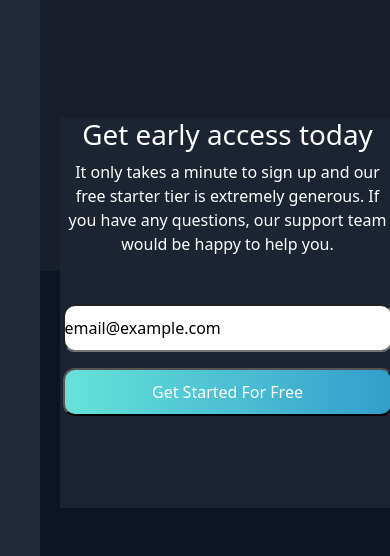
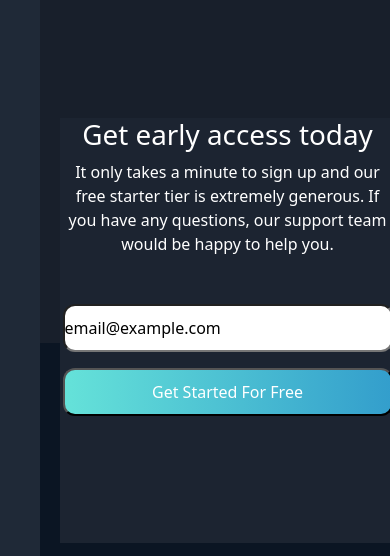
Before and after one commit to cmb347827/fylo-dark-theme-landing-page-master, a plain HTML site: page index.html in a window 390 px wide. Shown: the part 3570-4126 px from the top of the page. Drawn offline with nearby package versions, Linux system fonts and the light colour scheme.

Commit message:
Adjusted height for form in mobile

```diff
--- a/fylo-dark-theme-landing-page-master.scss
+++ b/fylo-dark-theme-landing-page-master.scss
@@ -127,7 +127,7 @@ body {
 	@include margin(100px auto);
 
 	@media screen and(max-width:$container__form-xxl-min * 1px){
-	   background-image: url(./images/bg-curvy-desktop.svg),linear-gradient(to bottom,map-get($colors,lightend),map-get($colors,lightend) 19%,#181F2B 19%,#181F2B 82%,map-get($colors,Dark Blue2) 82%,map-get($colors,Dark Blue2) 100%);
+	   background-image: url(./images/bg-curvy-desktop.svg),linear-gradient(to bottom,map-get($colors,lightend),map-get($colors,lightend) 19%,#181F2B 19%,#181F2B 83%,map-get($colors,Dark Blue2) 83%,map-get($colors,Dark Blue2) 100%);
 	   background-position: 50% 14%,0% 0%;
 	   background-size:100% 6%,100% 100%;
 	   background-repeat:no-repeat,repeat;
@@ -215,7 +215,7 @@ body {
 	   }
 	}
 	&__fifth{
-	   min-height: 390px;
+	   min-height: 425px;
 	   .invalid-feedback{
 	      display:none;
 	   }
```
Also changed, not shown: fylo-dark-theme-landing-page-master.css.
